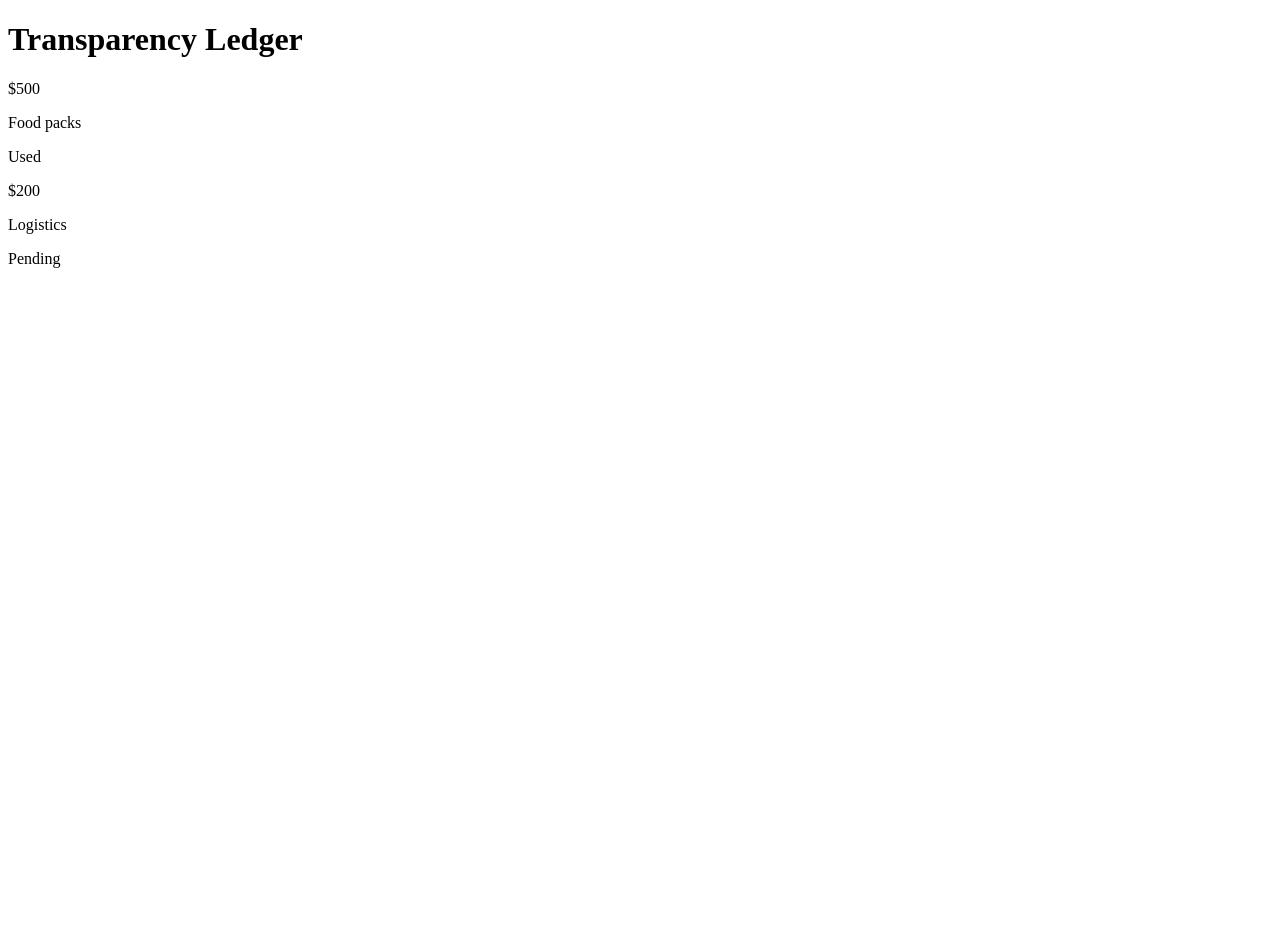
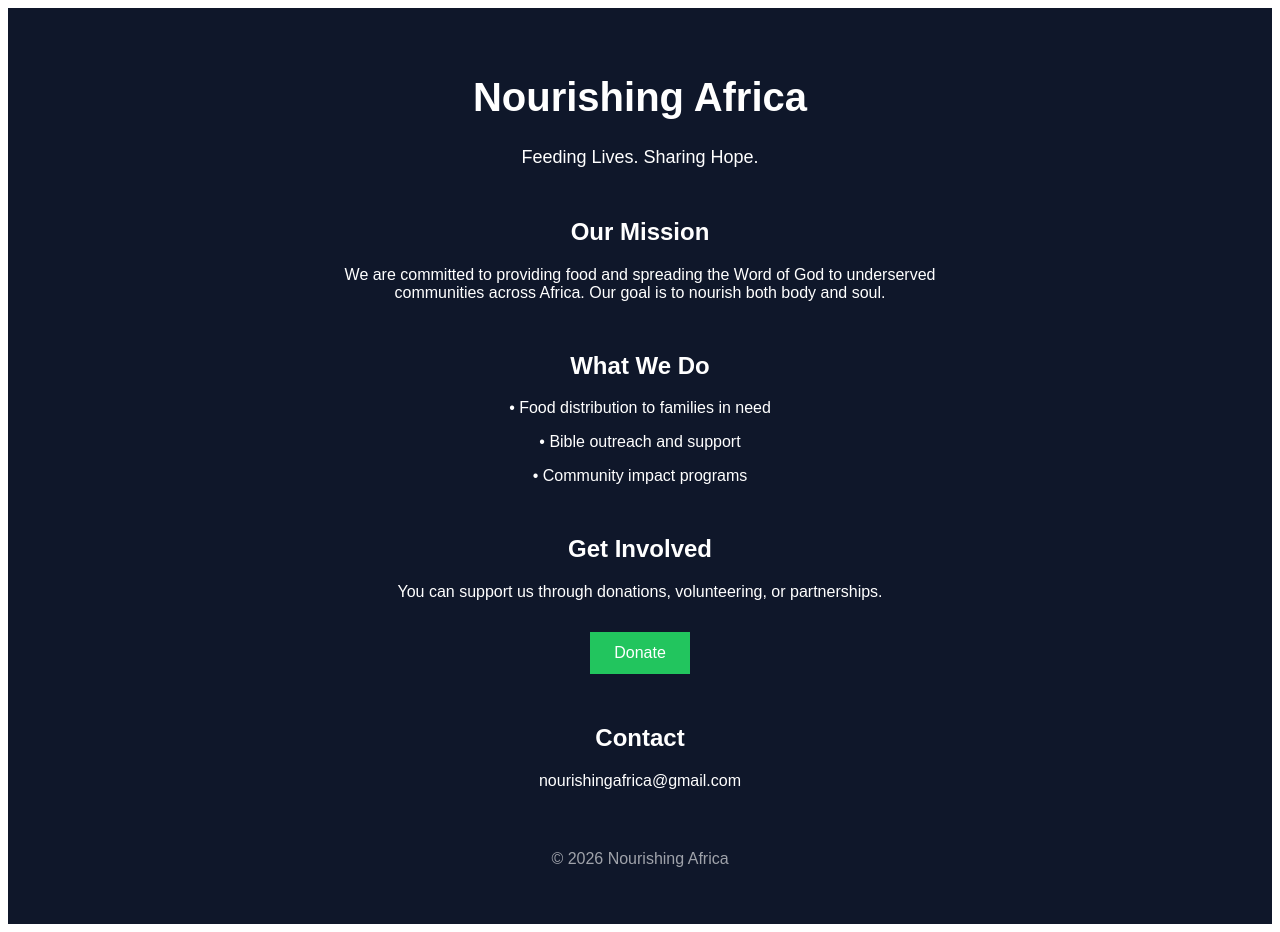
Before and after one commit to SullyPendragon/NourishingAfricawebsite, a Next.js app: page / in a window 1280 px wide. Before the commit the page ends 800 px from the top, so only its background shows below. Built offline with nearby package versions, Linux system fonts and the light colour scheme.

Commit message:
Update page.js

```diff
--- a/app/page.js
+++ b/app/page.js
@@ -1,18 +1,63 @@
-export default function Transparency(){
-const data=[
-{amount:500, purpose:"Food packs", status:"Used"},
-{amount:200, purpose:"Logistics", status:"Pending"}
-];
+export default function Home() {
+  return (
+    <main style={{
+      fontFamily: "Arial, sans-serif",
+      background: "#0f172a",
+      color: "white",
+      minHeight: "100vh",
+      padding: "40px",
+      textAlign: "center"
+    }}>
 
-return(
-<div className="container">
-<h1>Transparency Ledger</h1>
-{data.map((d,i)=>(
-<div key={i} className="card">
-<p>${d.amount}</p>
-<p>{d.purpose}</p>
-<p>{d.status}</p>
-</div>
-))}
-</div>
-)}
+      <h1 style={{ fontSize: "40px" }}>Nourishing Africa</h1>
+      <p style={{ fontSize: "18px", marginTop: "10px" }}>
+        Feeding Lives. Sharing Hope.
+      </p>
+
+      <section style={{ marginTop: "50px" }}>
+        <h2>Our Mission</h2>
+        <p style={{ maxWidth: "600px", margin: "10px auto" }}>
+          We are committed to providing food and spreading the Word of God
+          to underserved communities across Africa. Our goal is to nourish
+          both body and soul.
+        </p>
+      </section>
+
+      <section style={{ marginTop: "50px" }}>
+        <h2>What We Do</h2>
+        <p>• Food distribution to families in need</p>
+        <p>• Bible outreach and support</p>
+        <p>• Community impact programs</p>
+      </section>
+
+      <section style={{ marginTop: "50px" }}>
+        <h2>Get Involved</h2>
+        <p>You can support us through donations, volunteering, or partnerships.</p>
+        <button
+          onClick={() => alert("Donation feature coming soon")}
+          style={{
+            marginTop: "15px",
+            padding: "12px 24px",
+            background: "#22c55e",
+            border: "none",
+            color: "white",
+            cursor: "pointer",
+            fontSize: "16px"
+          }}
+        >
+          Donate
+        </button>
+      </section>
+
+      <section style={{ marginTop: "50px" }}>
+        <h2>Contact</h2>
+        <p>nourishingafrica@gmail.com</p>
+      </section>
+
+      <footer style={{ marginTop: "60px", opacity: 0.6 }}>
+        <p>© 2026 Nourishing Africa</p>
+      </footer>
+
+    </main>
+  );
+}
```
